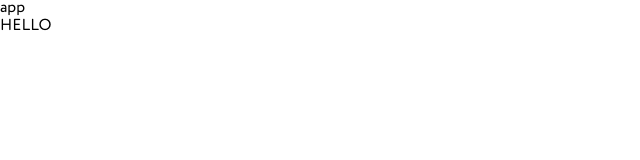
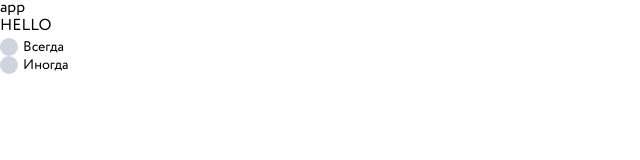
Before and after one commit to bemyexe/kids, a React (Vite) app: page / in a window 1280 px wide. Shown: the top 160 px of the page, without its empty margins (0-640 px from the left). Built offline with nearby package versions, Linux system fonts and the light colour scheme.

Commit message:
feat: radio button

```diff
--- a/src/app/index.tsx
+++ b/src/app/index.tsx
@@ -1,3 +1,4 @@
+import { RadioButton } from '../shared/ui/radio-button';
 import { Typography } from '../shared/ui/typography';
 
 export const App = () => {
@@ -5,6 +6,8 @@ export const App = () => {
     <>
       app
       <Typography>HELLO</Typography>
+      <RadioButton name="radio" label="Всегда" labelSize="14" />
+      <RadioButton name="radio" label="Иногда" labelSize="14" />
     </>
   );
 };
--- a/src/global-styles/colors.scss
+++ b/src/global-styles/colors.scss
@@ -9,6 +9,7 @@
   --surface-3: #f6f6f8;
 
   --blue-100: #45a5f6;
+  --blue-110: #007ee5;
   --blue-060: #c7e4fc;
   --blue-050: #daedfd;
 
--- /dev/null
+++ b/src/shared/ui/radio-button/index.tsx
@@ -0,0 +1,34 @@
+import { type InputHTMLAttributes, useId } from 'react';
+import clsx from 'clsx';
+
+import './style.scss';
+
+type LabelSize = '12' | '14';
+
+interface Props extends InputHTMLAttributes<HTMLInputElement> {
+  name: string;
+  labelSize?: LabelSize;
+  label: string;
+  className?: string;
+}
+
+export const RadioButton = ({
+  name,
+  label,
+  labelSize = '12',
+  className,
+  ...props
+}: Props) => {
+  const id = useId();
+  return (
+    <div className={clsx('radio-button', className)}>
+      <input name={name} id={id} type="radio" {...props} />
+      <label
+        htmlFor={id}
+        className={clsx('radio-button__label', `labelSize-${labelSize}`)}
+      >
+        {label}
+      </label>
+    </div>
+  );
+};
--- /dev/null
+++ b/src/shared/ui/radio-button/style.scss
@@ -0,0 +1,57 @@
+.radio-button {
+  display: flex;
+  align-items: center;
+  gap: 5px;
+
+  input[type='radio'] {
+    margin: 0;
+    width: 18px;
+    height: 18px;
+    cursor: pointer;
+    appearance: none;
+    border-radius: 50%;
+    background-color: var(--surface-5);
+
+    &:active {
+      transform: scale(0.95); // Легкое уменьшение
+    }
+
+    &:hover {
+      background-color: var(--blue-100);
+    }
+
+    &:checked {
+      background-color: var(--blue-100);
+      position: relative;
+
+      &::after {
+        content: '';
+        position: absolute;
+        top: 50%;
+        left: 50%;
+        transform: translate(-50%, -50%);
+        width: 6px;
+        height: 6px;
+        background-color: var(--surface-1);
+        border-radius: 50%;
+      }
+    }
+
+    &:hover:checked {
+      background-color: var(--blue-110);
+    }
+  }
+
+  &__label {
+    font-size: 12px;
+    cursor: pointer;
+
+    &.labelSize-12 {
+      font-size: 12px;
+    }
+
+    &.labelSize-14 {
+      font-size: 14px;
+    }
+  }
+}
```
